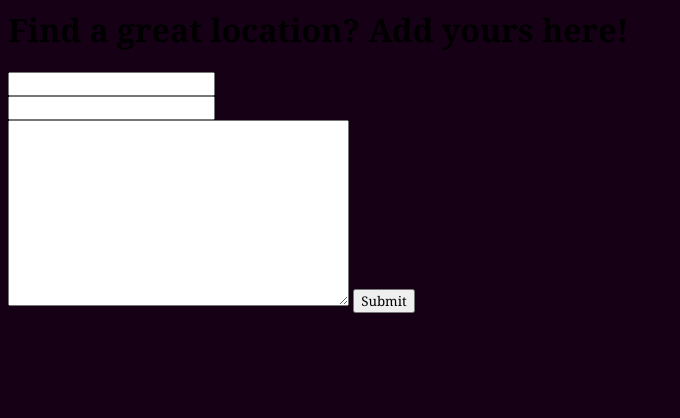
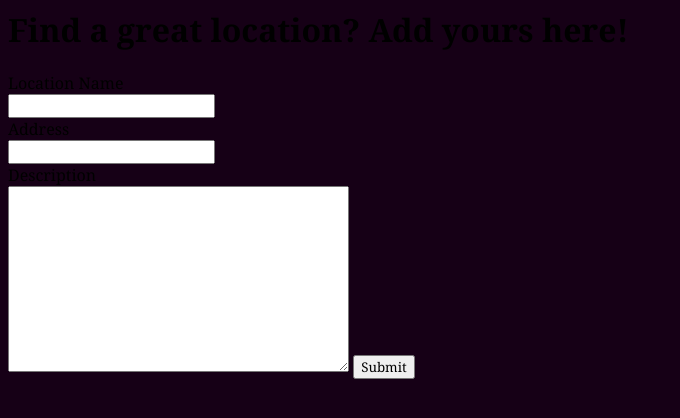
Before and after one commit to tjdli/HackBeanpot-2022, a Django app: template star_gazing/star_site/templates/star_site/location_add_form.html in a window 1280 px wide. Shown: the top 418 px of the page, without its empty margins (0-680 px from the left). Run offline with Django 4.2, Linux system fonts and the light colour scheme; the template is opened without the code that fills it: values that come from a table or form of the project are taken from there, others are empty.

Commit message:
Added location form

```diff
--- a/star_gazing/star_site/templates/star_site/home.html
+++ b/star_gazing/star_site/templates/star_site/home.html
@@ -13,7 +13,7 @@
         <h1>Project ClearSkyes!</h1>
         <h3>Site made by Dr. Hacket</h3>
         <br>
-        <a href="{% url 'star_site:location_list' %}"><button>Star Locations</button></a>
+        <a href="{% url 'star_site:star_locations' %}"><button>Star Locations</button></a>
     </div>
 
     <div class="container">
--- a/star_gazing/star_site/templates/star_site/location_add_form.html
+++ b/star_gazing/star_site/templates/star_site/location_add_form.html
@@ -9,8 +9,11 @@
     <h1>Find a great location? Add yours here!</h1>
     <form method="post">
         {% csrf_token %}
+        Location Name<br>
         {{ form.name }} <br>
+        Address<br>
         {{form.position}}<br>
+        Description<br>
         {{form.description}}
     <input type="submit" value="Submit">
     </form>
--- a/star_gazing/star_site/templates/star_site/star_locations.html
+++ b/star_gazing/star_site/templates/star_site/star_locations.html
@@ -6,9 +6,7 @@
     <title>Star Locations</title>
 </head>
 <body>
-    <button>
-        <a href="the location add form">Add New Location</a>
-    </button>
+    <a href="{% url 'star_site:add_location' %}"><button>Add New Location</button></a>
     {% if locations %}
         {% for location in locations %}
             <h1>{{ location.name }}</h1>
--- a/star_gazing/star_site/urls.py
+++ b/star_gazing/star_site/urls.py
@@ -4,6 +4,7 @@ from . import views
 app_name = 'star_site'
 urlpatterns = [
     path('', views.HomePageView.as_view(), name='home'),
-    # path('star_locations', views.StarLocationsView.as_view(), name='star_locations'),
-    path('star_locations', views.location_list, name='location_list'),
+    path('star_locations', views.location_list, name='star_locations'),
+    path('add_location', views.location_form, name='add_location'),
+
 ]
```
Also changed, not shown: star_gazing/star_site/views.py (+7 -2 lines), star_gazing/db.sqlite3.
